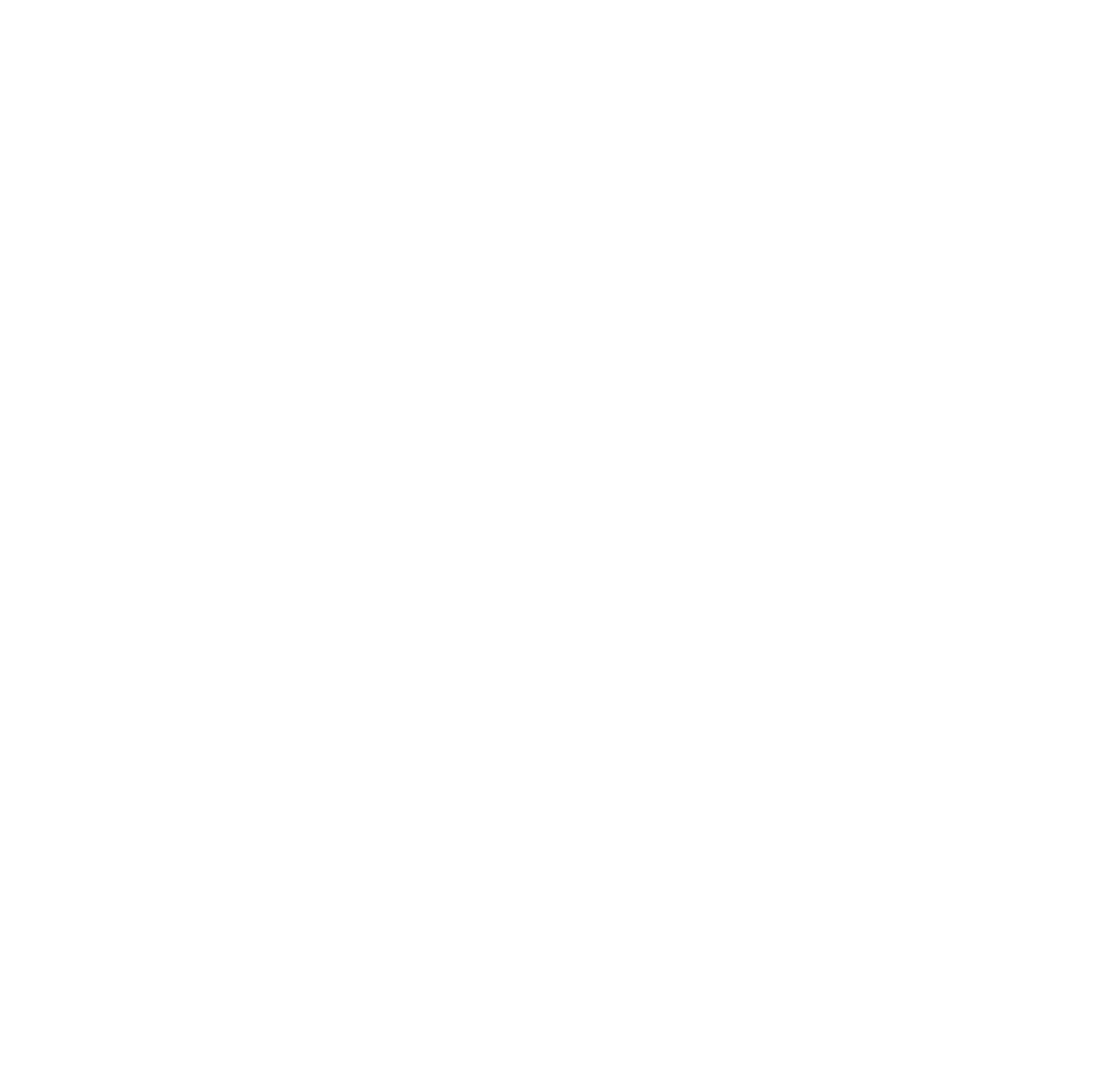
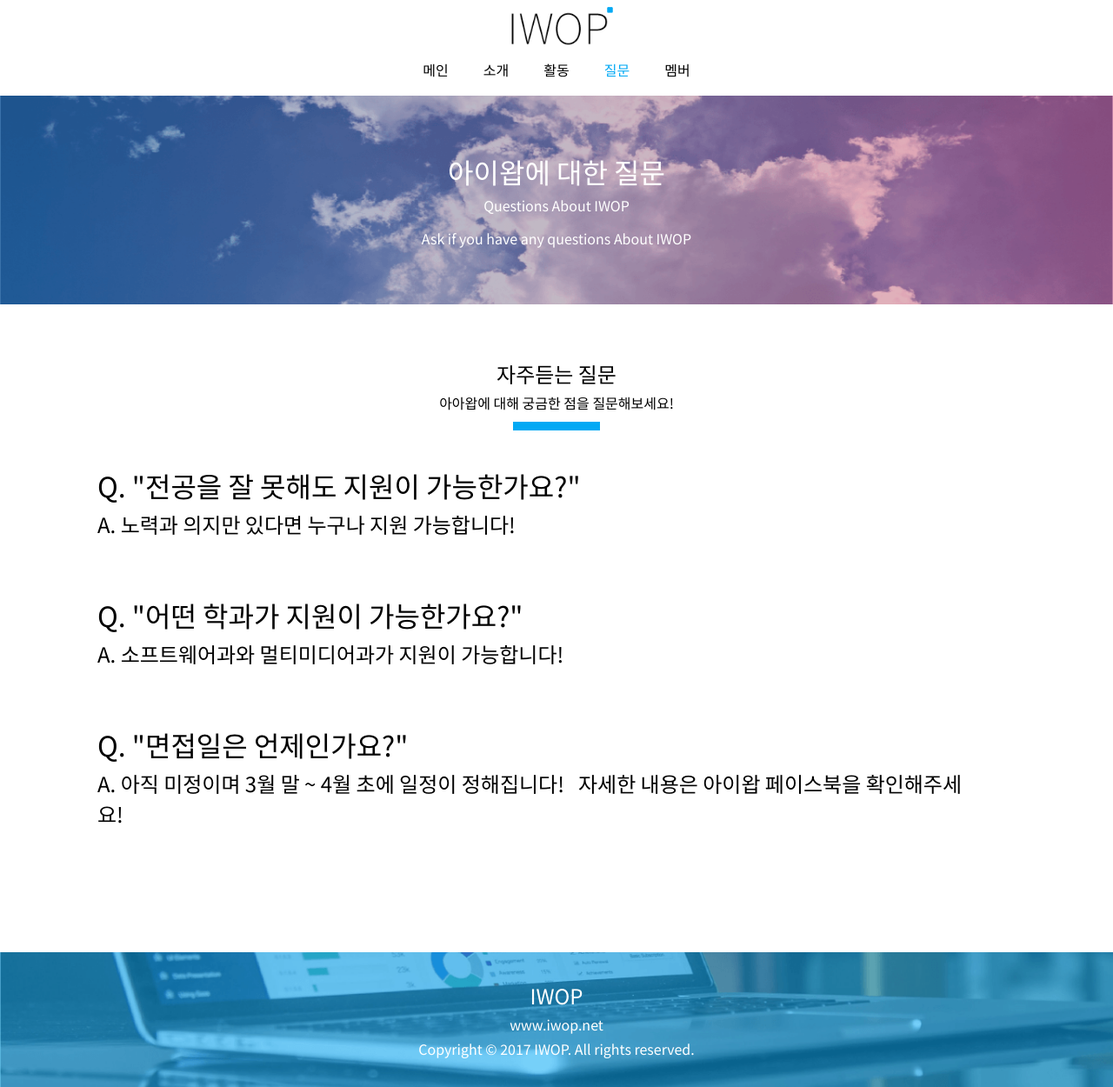
Before and after one commit to hdhc44/IWOP_site, a plain HTML site: page question.html in a window 1280 px wide. Shown: the whole page at 87% size. Before the commit the page ends 800 px from the top, so only its background shows below. Drawn offline with Linux system fonts and the light colour scheme.

Commit message:
finished the activiy and question page

```diff
--- a/activity.html
+++ b/activity.html
@@ -0,0 +1,61 @@
+<!DOCTYPE HTML>
+<html>
+
+<head>
+    <meta charset="utf-8">
+    <meta name="viewport" content="width=device-width, user-scalable=no">
+    <title>IWOP</title>
+    <link rel="stylesheet" href="./css/activity.css">
+    <link href="https://fonts.googleapis.com/icon?family=Material+Icons" rel="stylesheet">
+
+</head>
+<body>
+    <header id="logo">
+        <a href="index.html"><img src="img/iwop_logo.png" width="80%"></a>
+    </header>
+    <nav id="navbar">
+        <ul>
+            <li><a href="index.html">메인</a></li>
+            <li><a href="introduce.html">소개</a></li>
+            <li><a href="activity.html"class="active">활동</a></li>
+            <li><a href="question.html">질문</a></li>
+            <li><a href="member.html">멤버</a></li>
+        </ul>
+    </nav>
+    <scene id="introduce">
+        <div class="intro_container">
+            <div class="intro_text">
+                <h1>다양한 활동</h1>
+                <h4>Various Activites</h4>
+                <p>IWOP is the only Web Development Club in the Software Department</p>
+            </div>
+        </div>
+    </scene>
+    <scene id="maintext">
+        <div class="main_container">
+            <h2>다양한 활동을 사진과 함께</h2>
+            <h4>아아왑의 다양한 활동들을 사진과 함께 볼 수 있습니다</h4>
+            <hr>
+            <div class="box_container">
+                <div class="box" id="box1">
+                </div>
+                <div class="box" id="box2">
+                </div>
+                <div class="box" id="box3">
+                </div>
+                <div class="box" id="box4">
+                </div>
+                <div class="box" id="box5">
+                </div>
+                <div class="box" id="box6">
+                </div>
+            </div>
+        </div>
+    </scene>
+    <footer>
+        <div class="footer_container">
+            <h2>IWOP</h2>
+            <p>www.iwop.net</p>
+            <p>Copyright © 2017 IWOP. All rights reserved.</p>
+        </div>
+    </footer>
--- a/css/activity.css
+++ b/css/activity.css
@@ -0,0 +1,177 @@
+@import url(http://fonts.googleapis.com/earlyaccess/notosanskr.css);
+body {
+    margin: 0;
+    font-family: 'Noto Sans KR', sans-serif;
+}
+
+#logo {
+    display: flex;
+    justify-content: center;
+    align-items: center;
+    height: 80px;
+}
+
+#navbar {
+    display: flex;
+    justify-content: center;
+    align-items: center;
+    height: 30px;
+}
+
+#navbar>ul,
+li,
+a {
+    margin: 0;
+    list-style: none;
+    float: left;
+    padding: 10px;
+    padding-top: 0;
+    text-decoration: none;
+    color: black;
+    text-align: center;
+}
+
+#navbar a.active {
+    color: #03A9F4;
+}
+#introduce {
+    display: block;
+    width: 100%;
+    height: 30vh;
+    background-image: url(".././img/activity_bg.png");
+    background-repeat: no-repeat;
+    background-size: cover;
+    background-position: center;
+}
+
+.intro_container {
+    height: 100%;
+    display: flex;
+    justify-content: center;
+    align-items: center;
+    text-align: center;
+    color: white;
+
+}
+.intro_text h1,
+h4 {
+    font-weight: 100;
+    margin: 0;
+    padding: 2px;
+}
+.intro_text p {
+    font-weight: 100;
+    margin-top: 10px;
+    padding: 2px;
+}
+#maintext {
+    width: 100%;
+    height: 60vh;
+}
+
+.main_container {
+    text-align: center;
+    color: black;
+    margin-top: 50px;
+    padding: 10px;
+}
+
+.main_container h1,
+h2,
+h3,
+h4,
+h5,
+h6,
+p {
+    font-weight: 100;
+    margin: 0;
+    padding: 2px;
+}
+
+.main_container hr {
+    border: 5px solid #03A9F4;
+    width: 90px;
+}
+
+.more_info {
+    margin-top: 50px;
+}
+
+.box_container {
+    margin-top: 50px;
+    display: flex;
+    flex-direction: row;
+    flex-wrap: wrap;
+    text-align: center;
+    justify-content: center;
+    align-items: center;
+    padding: 2px;
+}
+
+.box {
+    width: 250px;
+    height: 250px;
+    margin: 20px;
+}
+#box1{
+    background-image: url(".././img/activity/group.jpg");
+    background-repeat: no-repeat;
+    background-size: cover;
+    background-position: center;
+}
+#box2{
+    background-image: url(".././img/activity/group2.jpg");
+    background-repeat: no-repeat;
+    background-size: cover;
+    background-position: center;
+}
+#box3{
+    background-image: url(".././img/activity/iwop.png");
+    background-repeat: no-repeat;
+    background-size: cover;
+    background-position: center;
+}
+#box4{
+    background-image: url(".././img/activity/ad.jpg");
+    background-repeat: no-repeat;
+    background-size: cover;
+    background-position: center;
+}
+#box5{
+    background-image: url(".././img/activity/new.jpg");
+    background-repeat: no-repeat;
+    background-size: cover;
+    background-position: center;
+}
+#box6{
+    background-image: url(".././img/activity/demo.jpg");
+    background-repeat: no-repeat;
+    background-size: cover;
+    background-position: center;
+}
+footer {
+    margin-top: 100px;
+    width: 100%;
+    height: 100%;
+    background-image: url(".././img/footer_bg.png");
+    background-repeat: no-repeat;
+    background-size: cover;
+    background-position: center;
+
+}
+.footer_container {
+    padding: 30px;
+    text-align: center;
+}
+
+.footer_container h2,p {
+    font-weight: 100;
+    color: white;
+}
+
+
+@media screen and (max-width:420px){
+    #navbar {
+        display: none;
+    }
+}
--- a/css/introduce.css
+++ b/css/introduce.css
@@ -39,7 +39,7 @@ a {
     display: block;
     width: 100%;
     height: 30vh;
-    background-image: url(".././img/intro_body.png");
+    background-image: url(".././img/intro_bg.png");
     background-repeat: no-repeat;
     background-size: cover;
     background-position: center;
@@ -149,44 +149,35 @@ i.material-icons {
 footer {
     margin-top: 100px;
     width: 100%;
-    height: 20vh;
+    height: 100%;
     background-image: url(".././img/footer_bg.png");
     background-repeat: no-repeat;
     background-size: cover;
     background-position: center;
+
 }
-
 .footer_container {
+    padding: 30px;
     text-align: center;
 }
 
-.footer_container h2 {
-    position: relative;
-    top: 20px;
-    font-size: 40px;
-    margin: 0;
+.footer_container h2,p {
     font-weight: 100;
     color: white;
 }
 
-.footer_container p {
-    margin: 0;
-    margin-top: 10px;
-    font-weight: 100;
-    color: white;
-}
 
-.footer_container nav {
+/* .footer_container nav {
     display: flex;
     justify-content: center;
     align-items: center;
     font-size: 0.6em;
-}
+} */
 
-.footer_container nav ul li {
+/* .footer_container nav ul li {
     color: white;
     font-weight: 100;
-}
+} */
 @media screen and (max-width:420px){
     #navbar {
         display: none;
--- a/css/question.css
+++ b/css/question.css
@@ -0,0 +1,161 @@
+@import url(http://fonts.googleapis.com/earlyaccess/notosanskr.css);
+body {
+    margin: 0;
+    font-family: 'Noto Sans KR', sans-serif;
+}
+
+#logo {
+    display: flex;
+    justify-content: center;
+    align-items: center;
+    height: 80px;
+}
+
+#navbar {
+    display: flex;
+    justify-content: center;
+    align-items: center;
+    height: 30px;
+}
+
+#navbar>ul,
+li,
+a {
+    margin: 0;
+    list-style: none;
+    float: left;
+    padding: 10px;
+    padding-top: 0;
+    text-decoration: none;
+    color: black;
+    text-align: center;
+}
+
+#navbar a.active {
+    color: #03A9F4;
+}
+
+#introduce {
+    display: block;
+    width: 100%;
+    height: 30vh;
+    background-image: url(".././img/question_bg.png");
+    background-repeat: no-repeat;
+    background-size: cover;
+    background-position: center;
+}
+
+.intro_container {
+    height: 100%;
+    display: flex;
+    justify-content: center;
+    align-items: center;
+    text-align: center;
+    color: white;
+}
+
+.intro_text h1,
+h4 {
+    font-weight: 100;
+    margin: 0;
+    padding: 2px;
+}
+
+.intro_text p {
+    font-weight: 100;
+    margin-top: 10px;
+    padding: 2px;
+}
+
+#maintext {
+    width: 100%;
+    height: 60vh;
+}
+
+.main_container {
+    text-align: center;
+    color: black;
+    margin-top: 50px;
+    padding: 10px;
+}
+
+.main_container h1,
+h2,
+h3,
+h4,
+h5,
+h6,
+p {
+    font-weight: 100;
+    margin: 0;
+    padding: 2px;
+}
+
+.main_container hr {
+    border: 5px solid #03A9F4;
+    width: 90px;
+}
+
+.ask_container {
+    width: 80%;
+    padding: 30px;
+    text-align: left;
+}
+
+.ask {
+    font-size: 2em;
+}
+
+.answer {
+    font-size: 1.5em;
+}
+.divide{
+    margin: 60px;
+}
+footer {
+    margin-top: 100px;
+    width: 100%;
+    height: 100%;
+    background-image: url(".././img/footer_bg.png");
+    background-repeat: no-repeat;
+    background-size: cover;
+    background-position: center;
+
+}
+.footer_container {
+    padding: 30px;
+    text-align: center;
+}
+
+.footer_container h2,p {
+    font-weight: 100;
+    color: white;
+}
+
+@media (min-width:801px){
+    .ask_container {
+        width: 80%;
+        padding-left: 80px;
+    }
+}
+@media (min-width:1025px) {
+    .ask_container {
+        width: 80%;
+
+        padding-left: 100px;
+    }
+}
+
+@media (min-width:1281px) {
+    .ask_container {
+        width: 80%;
+        padding: 100px;
+        padding-left: 200px;
+    }
+}
+
+@media screen and (max-width:420px) {
+    #navbar {
+        display: none;
+    }
+}
--- a/css/style.css
+++ b/css/style.css
@@ -3,6 +3,7 @@ body {
     margin: 0;
     padding: 0;
     font-family: 'Noto Sans KR', sans-serif;
+
 }
 
 #logo {
@@ -37,9 +38,8 @@ a {
 }
 
 #landing {
-    position: relative;
     width: 100%;
-    height: 50vh;
+    height:40vh;
     display: block;
     background-image: url(".././img/body_bg.png");
     background-repeat: no-repeat;
@@ -49,10 +49,13 @@ a {
 
 .landing_container {
     position: absolute;
-    top: 25%;
-    padding-left: 20px;
+    top:30%;
+    left: 50%;
+    transform: translate(-50%,-50%);
+    text-align: center;
     font-size: 1.2em;
-    width: 80%;
+    width: 100%;
+
 }
 
 .landing_container h1,
@@ -63,9 +66,9 @@ h3 {
 
 .landing_container hr {
     border: 1px solid white;
-    width: 60%;
-    margin-left: 0;
-    text-align: left;
+    width: 30%;
+    text-align: center;
+
 }
 
 #intro {
@@ -73,6 +76,7 @@ h3 {
     height: 100%;
     display: block;
     text-align: center;
+
 }
 
 .intro_container {
@@ -83,7 +87,7 @@ h3 {
     padding: 18px;
 }
 
-.intro_text h3 {
+.intro_text h3,p {
     color: black;
     text-align: center;
     font-weight: 100;
@@ -92,6 +96,7 @@ h3 {
 #intro hr {
     border: 1px solid gray;
     width: 100%;
+
 }
 
 .box_container {
@@ -166,38 +171,33 @@ i.material-icons {
     font-weight: 100;
     font-size: 0.8em;
 }
-
 footer {
     margin-top: 100px;
     width: 100%;
-    height: 20vh;
+    height: 100%;
     background-image: url(".././img/footer_bg.png");
     background-repeat: no-repeat;
     background-size: cover;
     background-position: center;
+
 }
-
 .footer_container {
+    padding: 30px;
     text-align: center;
 }
 
-.footer_container h2 {
-    position: relative;
-    top: 20px;
-    font-size: 40px;
-    margin: 0;
+.footer_container h2{
+    font-weight: 100;
+    color: white;
+}
+.footer_container p{
     font-weight: 100;
     color: white;
 }
 
-.footer_container p {
-    margin: 0;
-    margin-top: 10px;
-    font-weight: 100;
-    color: white;
-}
 
-.footer_container nav {
+
+/* .footer_container nav {
     display: flex;
     justify-content: center;
     align-items: center;
@@ -207,7 +207,7 @@ footer {
 .footer_container nav ul li {
     color: white;
     font-weight: 100;
-}
+} */
 
 @media screen and (max-width:420px) {
     .landing_container {
@@ -219,20 +219,7 @@ footer {
     #navbar {
         display: none;
     }
-    .landing_container {
-        top: 45%;
-        left: 50%;
-        transform: translate(-50%, -50%);
-        text-align: center;
-        font-size: 1em;
-    }
-    .landing_container h1,
-    h3 {
-        margin-left: 0px;
-    }
-    .landing_container hr {
-        display: none;
-    }
+
     .intro_container {
         top: 40%;
         text-align: center;
--- a/question.html
+++ b/question.html
@@ -0,0 +1,71 @@
+<!DOCTYPE HTML>
+<html>
+
+<head>
+    <meta charset="utf-8">
+    <meta name="viewport" content="width=device-width, user-scalable=no">
+    <title>IWOP</title>
+    <link rel="stylesheet" href="./css/question.css">
+    <link href="https://fonts.googleapis.com/icon?family=Material+Icons" rel="stylesheet">
+
+</head>
+
+<body>
+    <header id="logo">
+        <a href="index.html"><img src="img/iwop_logo.png" width="80%"></a>
+    </header>
+    <nav id="navbar">
+        <ul>
+            <li><a href="index.html">메인</a></li>
+            <li><a href="introduce.html">소개</a></li>
+            <li><a href="activity.html">활동</a></li>
+            <li><a href="question.html" class="active">질문</a></li>
+            <li><a href="member.html">멤버</a></li>
+        </ul>
+    </nav>
+    <scene id="introduce">
+        <div class="intro_container">
+            <div class="intro_text">
+                <h1>아이왑에 대한 질문</h1>
+                <h4>Questions About IWOP </h4>
+                <p>Ask if you have any questions About IWOP</p>
+            </div>
+        </div>
+    </scene>
+    <scene id="maintext">
+        <div class="main_container">
+            <h2>자주듣는 질문</h2>
+            <h4>아아왑에 대해 궁금한 점을 질문해보세요!</h4>
+            <hr>
+            <div class="ask_container">
+                <h2 class="ask">
+                    Q. "전공을 잘 못해도 지원이 가능한가요?"
+                </h2>
+                <h3 class="answer">
+                    A. 노력과 의지만 있다면 누구나 지원 가능합니다!
+                </h3>
+                <div class="divide"></div>
+                <h2 class="ask">
+                    Q. "어떤 학과가 지원이 가능한가요?"
+                </h2>
+                <h3 class="answer">
+                    A. 소프트웨어과와 멀티미디어과가 지원이 가능합니다!
+                </h3>
+                <div class="divide"></div>
+                <h2 class="ask">
+                    Q. "면접일은 언제인가요?"
+                </h2>
+                <h3 class="answer">
+                    A. 아직 미정이며 3월 말 ~ 4월 초에 일정이 정해집니다! &nbsp 자세한 내용은 아이왑 페이스북을 확인해주세요!
+                </h3>
+            </div>
+        </div>
+    </scene>
+    <footer>
+        <div class="footer_container">
+            <h2>IWOP</h2>
+            <p>www.iwop.net</p>
+            <p>Copyright © 2017 IWOP. All rights reserved.</p>
+        </div>
+    </footer>
+</body>
```
Also changed, not shown: index.html (+3 -21 lines), introduce.html (+3 -21 lines), member.html (+25 -0 lines), img/activity/ad.jpg (added), img/activity/demo.jpg (added), img/activity/group.jpg (added), img/activity/group2.jpg (added), img/activity/iwop.png (added), img/activity/new.jpg (added), img/activity_bg.png (added), img/intro_bg.png (renamed from img/intro_body.png), img/member_bg.png (added), img/question_bg.png (added).
